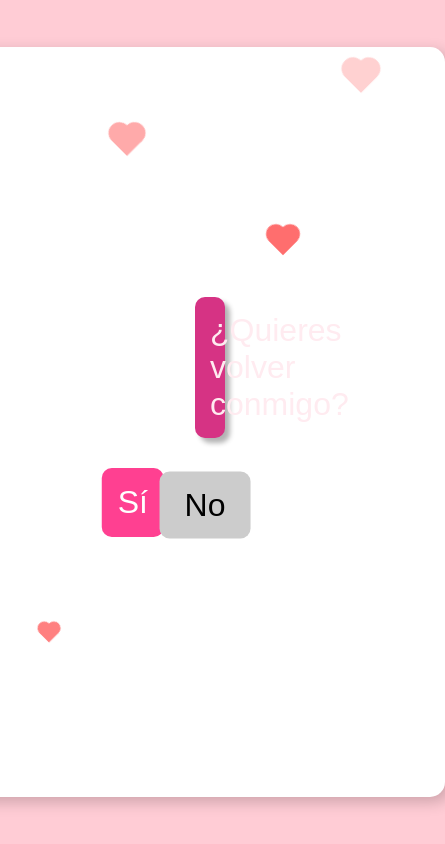
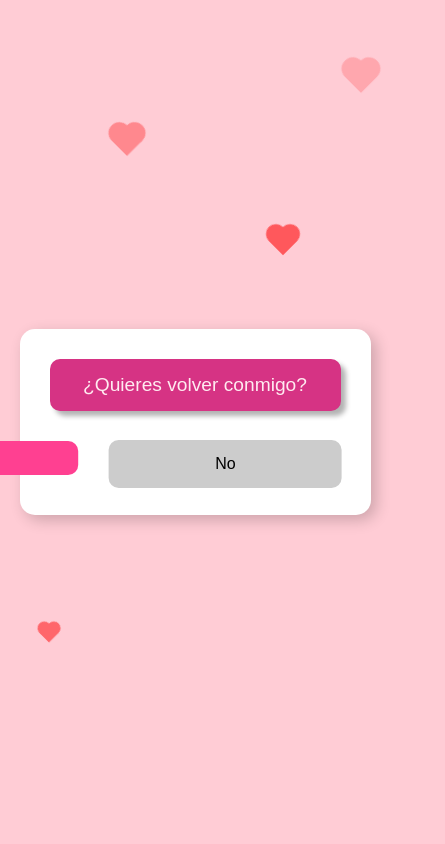
Before and after one commit to JuanD2703/propuestapj, a plain HTML site: page index.html in a window 390 px wide. Shown: the whole page, 445 px wide, since content can reach past the window. Drawn offline with Linux system fonts and the light colour scheme.

Commit message:
Add files via upload

```diff
--- a/styles.css
+++ b/styles.css
@@ -202,3 +202,26 @@ button{
 .hearts:nth-child(3) { left: 50%; animation-duration: 5s; }
 .hearts:nth-child(4) { left: 70%; animation-duration: 7s; }
 .hearts:nth-child(5) { left: 90%; animation-duration: 5.5s; }
+
+
+/* Estilos específicos para móviles */
+@media (max-width: 600px) {
+    .contenedor {
+        width: 90vw;  /* Hace que el contenedor sea más flexible */
+        padding: 30px;
+    }
+
+    p {
+        font-size: 1.2rem; /* Reduce el tamaño del texto */
+    }
+
+    .botones {
+        flex-direction: column; /* Apila los botones en móviles */
+        gap: 10px; /* Reduce el espacio entre ellos */
+    }
+
+    button {
+        width: 80%; /* Botones más grandes y fáciles de tocar */
+        font-size: 1rem;
+    }
+}
```
